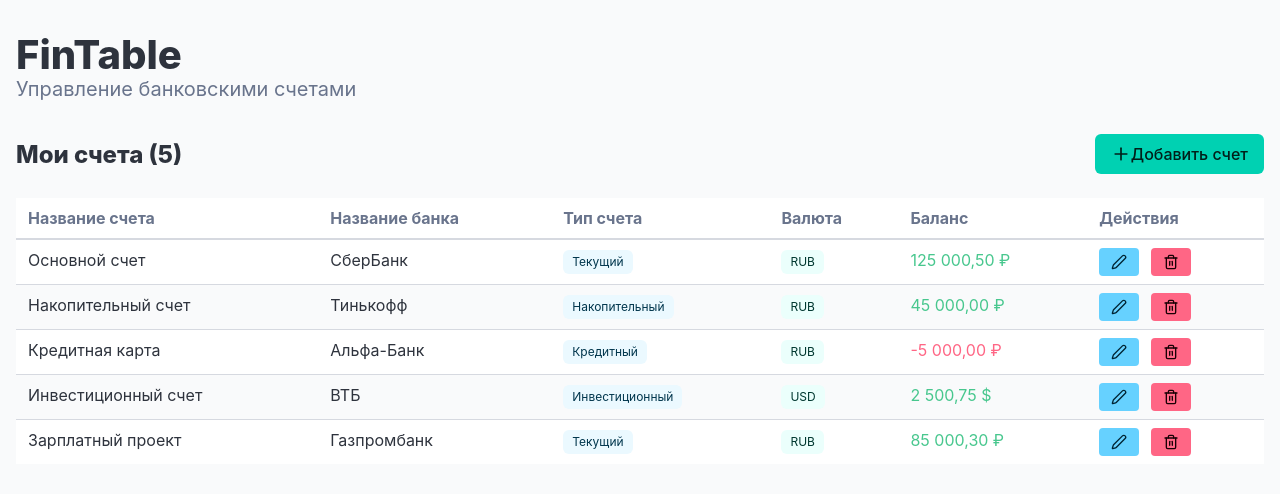
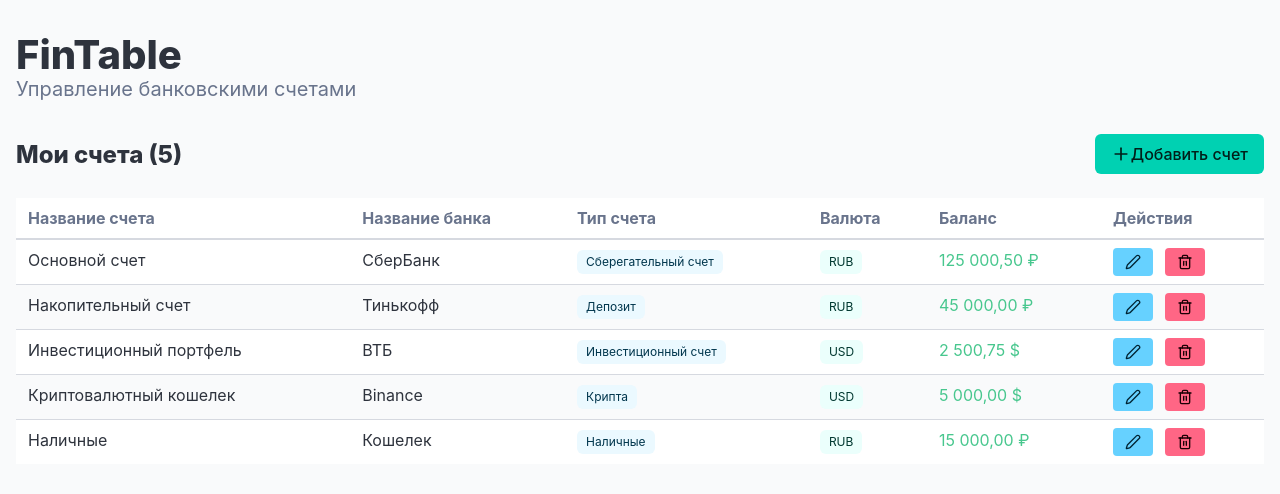
Before and after one commit to buharov-alexander/FinTable, a React (Create React App) app: page / in a window 1280 px wide. Shown: the top 494 px of the page. Built offline with nearby package versions, Linux system fonts and the light colour scheme.

Commit message:
update account types

```diff
--- a/src/api/accounts.ts
+++ b/src/api/accounts.ts
@@ -1,4 +1,5 @@
 import { Account, AccountFormData } from '../types/account';
+import { ACCOUNT_TYPES } from '../constants/accountTypes';
 
 // Моковые данные
 const mockAccounts: Account[] = [
@@ -6,7 +7,7 @@ const mockAccounts: Account[] = [
     id: '1',
     name: 'Основной счет',
     bank: 'СберБанк',
-    type: 'checking',
+    type: ACCOUNT_TYPES.SAVINGS,
     currency: 'RUB',
     balance: 125000.50
   },
@@ -14,33 +15,33 @@ const mockAccounts: Account[] = [
     id: '2',
     name: 'Накопительный счет',
     bank: 'Тинькофф',
-    type: 'savings',
+    type: ACCOUNT_TYPES.DEPOSIT,
     currency: 'RUB',
     balance: 45000.00
   },
   {
     id: '3',
-    name: 'Кредитная карта',
-    bank: 'Альфа-Банк',
-    type: 'credit',
-    currency: 'RUB',
-    balance: -5000.00
-  },
-  {
-    id: '4',
-    name: 'Инвестиционный счет',
+    name: 'Инвестиционный портфель',
     bank: 'ВТБ',
-    type: 'investment',
+    type: ACCOUNT_TYPES.INVESTMENT,
     currency: 'USD',
     balance: 2500.75
   },
   {
+    id: '4',
+    name: 'Криптовалютный кошелек',
+    bank: 'Binance',
+    type: ACCOUNT_TYPES.CRYPTO,
+    currency: 'USD',
+    balance: 5000.00
+  },
+  {
     id: '5',
-    name: 'Зарплатный проект',
-    bank: 'Газпромбанк',
-    type: 'checking',
+    name: 'Наличные',
+    bank: 'Кошелек',
+    type: ACCOUNT_TYPES.CASH,
     currency: 'RUB',
-    balance: 85000.30
+    balance: 15000.00
   }
 ];
 
--- a/src/components/AccountTable.tsx
+++ b/src/components/AccountTable.tsx
@@ -6,6 +6,7 @@ import {
   ColumnDef,
 } from '@tanstack/react-table';
 import { Account } from '../types/account';
+import { ACCOUNT_TYPES, ACCOUNT_TYPE_LABELS } from '../constants/accountTypes';
 import { Edit2, Trash2, Save, X } from 'lucide-react';
 
 interface AccountTableProps {
@@ -88,12 +89,6 @@ const AccountTable: React.FC<AccountTableProps> = ({
       header: 'Тип счета',
       cell: ({ row }) => {
         const isEditing = editingId === row.original.id;
-        const typeLabels = {
-          checking: 'Текущий',
-          savings: 'Накопительный',
-          credit: 'Кредитный',
-          investment: 'Инвестиционный'
-        };
 
         return isEditing ? (
           <select
@@ -101,14 +96,15 @@ const AccountTable: React.FC<AccountTableProps> = ({
             onChange={(e) => setEditingData({ ...editingData, type: e.target.value as Account['type'] })}
             className="select is-small"
           >
-            <option value="checking">Текущий</option>
-            <option value="savings">Накопительный</option>
-            <option value="credit">Кредитный</option>
-            <option value="investment">Инвестиционный</option>
+            <option value={ACCOUNT_TYPES.CASH}>{ACCOUNT_TYPE_LABELS[ACCOUNT_TYPES.CASH]}</option>
+            <option value={ACCOUNT_TYPES.DEPOSIT}>{ACCOUNT_TYPE_LABELS[ACCOUNT_TYPES.DEPOSIT]}</option>
+            <option value={ACCOUNT_TYPES.SAVINGS}>{ACCOUNT_TYPE_LABELS[ACCOUNT_TYPES.SAVINGS]}</option>
+            <option value={ACCOUNT_TYPES.INVESTMENT}>{ACCOUNT_TYPE_LABELS[ACCOUNT_TYPES.INVESTMENT]}</option>
+            <option value={ACCOUNT_TYPES.CRYPTO}>{ACCOUNT_TYPE_LABELS[ACCOUNT_TYPES.CRYPTO]}</option>
           </select>
         ) : (
           <span className="tag is-info is-light">
-            {typeLabels[row.original.type as keyof typeof typeLabels]}
+            {ACCOUNT_TYPE_LABELS[row.original.type]}
           </span>
         );
       },
--- a/src/components/AddAccountForm.tsx
+++ b/src/components/AddAccountForm.tsx
@@ -1,5 +1,6 @@
 import React, { useState } from 'react';
 import { AccountFormData } from '../types/account';
+import { ACCOUNT_TYPES, ACCOUNT_TYPE_LABELS } from '../constants/accountTypes';
 import { Plus } from 'lucide-react';
 
 interface AddAccountFormProps {
@@ -11,7 +12,7 @@ const AddAccountForm: React.FC<AddAccountFormProps> = ({ onAddAccount, isLoading
   const [formData, setFormData] = useState<AccountFormData>({
     name: '',
     bank: '',
-    type: 'checking',
+    type: ACCOUNT_TYPES.CASH,
     currency: 'RUB',
     balance: 0
   });
@@ -24,7 +25,7 @@ const AddAccountForm: React.FC<AddAccountFormProps> = ({ onAddAccount, isLoading
       setFormData({
         name: '',
         bank: '',
-        type: 'checking',
+        type: ACCOUNT_TYPES.CASH,
         currency: 'RUB',
         balance: 0
       });
@@ -101,10 +102,11 @@ const AddAccountForm: React.FC<AddAccountFormProps> = ({ onAddAccount, isLoading
                     value={formData.type}
                     onChange={handleChange}
                   >
-                    <option value="checking">Текущий</option>
-                    <option value="savings">Накопительный</option>
-                    <option value="credit">Кредитный</option>
-                    <option value="investment">Инвестиционный</option>
+                    <option value={ACCOUNT_TYPES.CASH}>{ACCOUNT_TYPE_LABELS[ACCOUNT_TYPES.CASH]}</option>
+                    <option value={ACCOUNT_TYPES.DEPOSIT}>{ACCOUNT_TYPE_LABELS[ACCOUNT_TYPES.DEPOSIT]}</option>
+                    <option value={ACCOUNT_TYPES.SAVINGS}>{ACCOUNT_TYPE_LABELS[ACCOUNT_TYPES.SAVINGS]}</option>
+                    <option value={ACCOUNT_TYPES.INVESTMENT}>{ACCOUNT_TYPE_LABELS[ACCOUNT_TYPES.INVESTMENT]}</option>
+                    <option value={ACCOUNT_TYPES.CRYPTO}>{ACCOUNT_TYPE_LABELS[ACCOUNT_TYPES.CRYPTO]}</option>
                   </select>
                 </div>
               </div>
--- /dev/null
+++ b/src/constants/accountTypes.ts
@@ -0,0 +1,17 @@
+export const ACCOUNT_TYPES = {
+  CASH: 'cash',
+  DEPOSIT: 'deposit',
+  SAVINGS: 'savings',
+  INVESTMENT: 'investment',
+  CRYPTO: 'crypto'
+} as const;
+
+export const ACCOUNT_TYPE_LABELS = {
+  [ACCOUNT_TYPES.CASH]: 'Наличные',
+  [ACCOUNT_TYPES.DEPOSIT]: 'Депозит',
+  [ACCOUNT_TYPES.SAVINGS]: 'Сберегательный счет',
+  [ACCOUNT_TYPES.INVESTMENT]: 'Инвестиционный счет',
+  [ACCOUNT_TYPES.CRYPTO]: 'Крипта'
+} as const;
+
+export type AccountType = typeof ACCOUNT_TYPES[keyof typeof ACCOUNT_TYPES];
--- a/src/types/account.ts
+++ b/src/types/account.ts
@@ -1,8 +1,10 @@
+import { AccountType } from '../constants/accountTypes';
+
 export interface Account {
   id: string;
   name: string;
   bank: string;
-  type: 'checking' | 'savings' | 'credit' | 'investment';
+  type: AccountType;
   currency: string;
   balance: number;
 }
```
